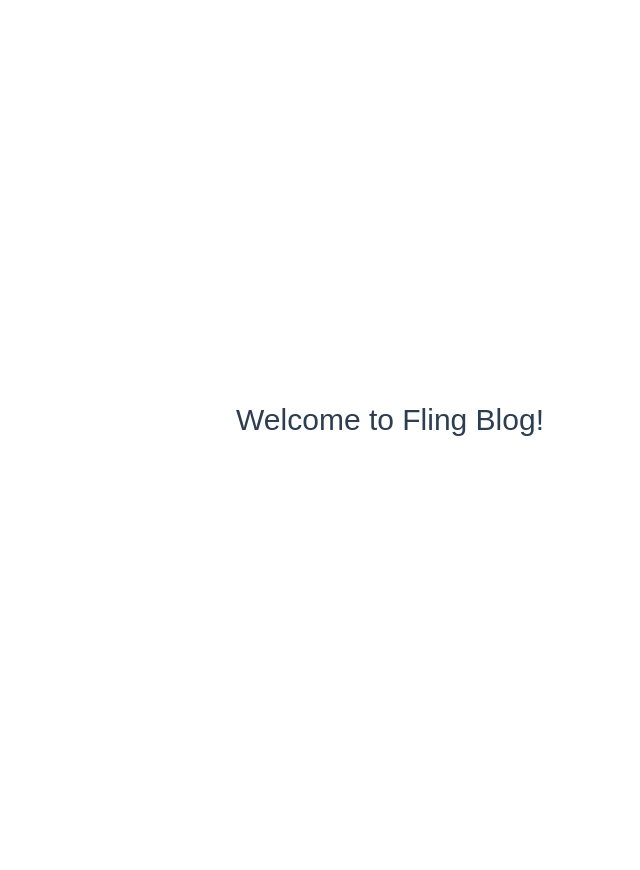
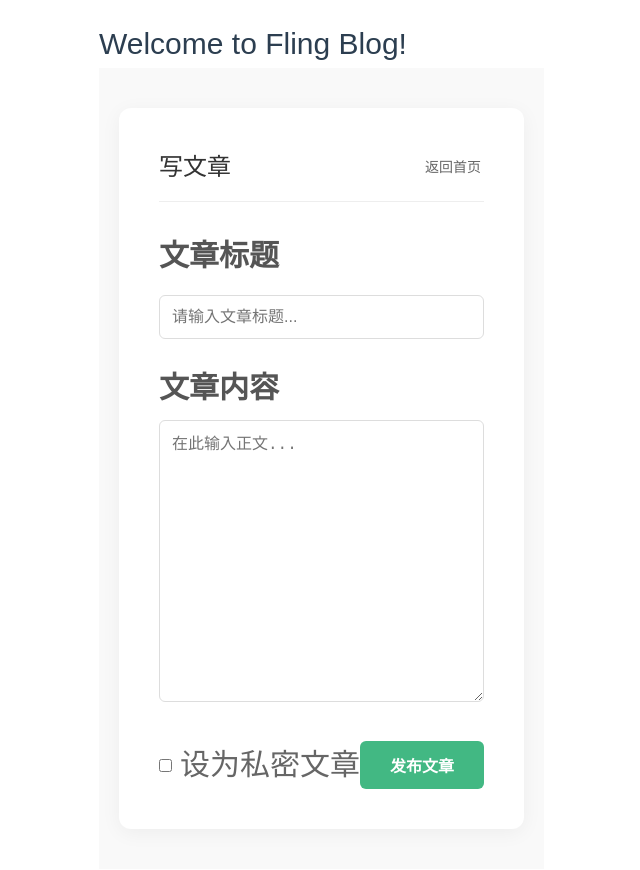
Before and after one commit to Z-Ful-in/FlingBlogs, a Vue app in the folder frontend/: page /article in a window 1280 px wide. Shown: the top 870 px of the page, without its empty margins (96-736 px from the left). Before the commit the page ends 840 px from the top, so only its background shows below. Built offline with nearby package versions, Linux system fonts and the light colour scheme.

Commit message:
修正登录时不显示username的bug

```diff
--- a/frontend/src/api/userApi.js
+++ b/frontend/src/api/userApi.js
@@ -11,6 +11,10 @@ const userApi = {
 
     getMyArticles(){
         return request.get('/articles/me')
+    },
+
+    writeArticle(data){
+        return request.post('/articles', data)
     }
 }
 
--- a/frontend/src/views/WriteArticle.vue
+++ b/frontend/src/views/WriteArticle.vue
@@ -1,11 +1,198 @@
 <script setup>
+import {ref } from "vue";
+import userApi from "@/api/userApi.js";
+import {useRouter} from "vue-router";
+
+const router = useRouter();
+const title = ref("");
+const content = ref("");
+const isPrivate = ref(false);
+const loading = ref(false);
+
+const handleSubmit = async () => {
+  if(!title.value.trim() || !content.value.trim()) {
+    alert("标题和内容不能为空");
+    return;
+  }
+  loading.value = true;
+  try {
+    const res = await userApi.writeArticle({
+      title: title.value,
+      content: content.value,
+      isPrivate: isPrivate.value
+    });
+    alert(res.message || "文章提交成功");
+    router.push('/home');
+  } catch (error) {
+    alert("文章提交失败: " + (error.response?.message || "未知错误"));
+    console.log(error);
+  }finally {
+    loading.value = false;
+  }
+};
 
 </script>
 
 <template>
+  <div class="write-container">
+    <div class="card">
+      <div class="header">
+        <h2>写文章</h2>
+        <router-link to="/home" class="back-link">返回首页</router-link>
+      </div>
+
+      <div class="form-group">
+        <label>文章标题</label>
+        <input
+            v-model="title"
+            type="text"
+            placeholder="请输入文章标题..."
+            class="input-field"
+        />
+      </div>
+
+      <div class="form-group">
+        <label>文章内容</label>
+        <textarea
+            v-model="content"
+            placeholder="在此输入正文..."
+            rows="10"
+            class="textarea-field"
+        ></textarea>
+      </div>
+
+      <div class="form-footer">
+        <label class="checkbox-label">
+          <input type="checkbox" v-model="isPrivate" />
+          <span class="checkbox-text">设为私密文章</span>
+        </label>
+
+        <button
+            @click="handleSubmit"
+            class="submit-btn"
+            :disabled="loading"
+        >
+          {{ loading ? '发布中...' : '发布文章' }}
+        </button>
+      </div>
+    </div>
+  </div>
 
 </template>
 
 <style scoped>
+.write-container {
+  display: flex;
+  justify-content: center;
+  padding: 40px 20px;
+  min-height: 100vh;
+  background-color: #f9f9f9;
+}
 
+.card {
+  width: 100%;
+  max-width: 800px;
+  background: white;
+  padding: 40px;
+  border-radius: 12px;
+  box-shadow: 0 4px 20px rgba(0, 0, 0, 0.05);
+}
+
+.header {
+  display: flex;
+  justify-content: space-between;
+  align-items: center;
+  margin-bottom: 30px;
+  border-bottom: 1px solid #eee;
+  padding-bottom: 15px;
+}
+
+h2 {
+  margin: 0;
+  font-size: 24px;
+  color: #333;
+}
+
+.back-link {
+  color: #666;
+  text-decoration: none;
+  font-size: 14px;
+}
+
+.back-link:hover {
+  color: #42b883;
+}
+
+.form-group {
+  margin-bottom: 25px;
+}
+
+.form-group label {
+  display: block;
+  margin-bottom: 8px;
+  font-weight: bold;
+  color: #555;
+}
+
+.input-field,
+.textarea-field {
+  width: 100%;
+  padding: 12px;
+  border: 1px solid #ddd;
+  border-radius: 6px;
+  font-size: 16px;
+  transition: border-color 0.3s;
+  box-sizing: border-box; /* 确保 padding 不会撑破宽度 */
+}
+
+.input-field:focus,
+.textarea-field:focus {
+  outline: none;
+  border-color: #42b883;
+}
+
+.textarea-field {
+  resize: vertical; /* 允许垂直拉伸 */
+  line-height: 1.6;
+}
+
+.form-footer {
+  display: flex;
+  justify-content: space-between;
+  align-items: center;
+  margin-top: 10px;
+}
+
+.checkbox-label {
+  display: flex;
+  align-items: center;
+  cursor: pointer;
+  user-select: none;
+}
+
+.checkbox-text {
+  margin-left: 8px;
+  color: #666;
+}
+
+.submit-btn {
+  background-color: #42b883;
+  color: white;
+  border: none;
+  padding: 12px 30px;
+  border-radius: 6px;
+  font-size: 16px;
+  font-weight: bold;
+  cursor: pointer;
+  transition: background-color 0.3s;
+}
+
+.submit-btn:hover {
+  background-color: #3aa876;
+}
+
+.submit-btn:disabled {
+  background-color: #a8dcc5;
+  cursor: not-allowed;
+}
 </style>
```
